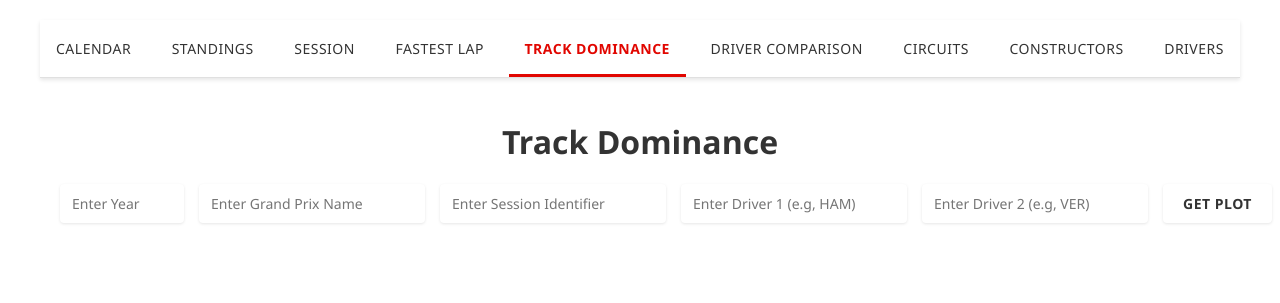
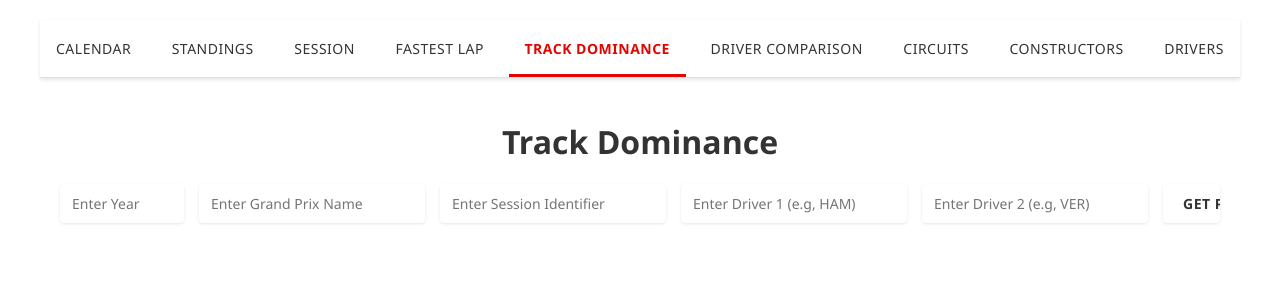
Before and after one commit to vighnesh-radhakrishnan/anemoi, a React (Create React App) app in the folder frontend/: page / in a window 1280 px wide. Both pictures are taken after a click on the link "TRACK DOMINANCE". Shown: the top 303 px of the page. Built offline with nearby package versions, Linux system fonts and the light colour scheme.

Commit message:
fix for flex spacing

```diff
--- a/frontend/src/Components/DriverComparison.js
+++ b/frontend/src/Components/DriverComparison.js
@@ -49,7 +49,7 @@ const DriverComparison = () => {
   return (
     <PageWrapper>
       <h1>Driver Comparison Analysis</h1>
-      <FormWrapper onInput={() => setError(false)}>
+      <FormWrapper onSubmit={handleSubmit} onInput={() => setError(false)}>
         <RaceDataForm
           selectedYear={selectedYear}
           setSelectedYear={setSelectedYear}
--- a/frontend/src/Components/RaceDataForm.js
+++ b/frontend/src/Components/RaceDataForm.js
@@ -1,6 +1,13 @@
+// src/Components/RaceDataForm.jsx
 import React from "react";
 import styled from "styled-components";
-import { FormWrapper } from "./Container";
+
+const FormContainer = styled.div`
+  display: flex;
+  flex-direction: row;
+  gap: 15px;
+  width: 100%;
+`;
 
 const RaceDataForm = ({
   selectedYear,
@@ -25,14 +32,8 @@ const RaceDataForm = ({
   const handleDriver1Change = (event) => setDriver1(event.target.value);
   const handleDriver2Change = (event) => setDriver2(event.target.value);
 
-  const handleButtonClick = () => {
-    // Create a synthetic event object since handleSubmit expects an event
-    const syntheticEvent = { preventDefault: () => {} };
-    handleSubmit(syntheticEvent);
-  };
-
   return (
-    <FormWrapper onSubmit={handleSubmit}>
+    <FormContainer>
       <input
         type="number"
         placeholder="Enter Year"
@@ -68,10 +69,16 @@ const RaceDataForm = ({
         onChange={handleDriver2Change}
         required
       />
-      <button type="button" onClick={handleButtonClick}>
-        Get Plot
-      </button>
-    </FormWrapper>
+      {showStint && (
+        <input
+          type="number"
+          placeholder="Enter Stint Number (default: 1)"
+          value={stint || "1"}
+          onChange={(e) => setStint(e.target.value)}
+        />
+      )}
+      <button type="submit">Get Plot</button>
+    </FormContainer>
   );
 };
 
--- a/frontend/src/Components/TrackDominance.js
+++ b/frontend/src/Components/TrackDominance.js
@@ -49,7 +49,7 @@ const TrackDominance = () => {
   return (
     <PageWrapper>
       <h1>Track Dominance</h1>
-      <FormWrapper onInput={() => setError(false)}>
+      <FormWrapper onSubmit={handleSubmit} onInput={() => setError(false)}>
         <RaceDataForm
           selectedYear={selectedYear}
           setSelectedYear={setSelectedYear}
```
